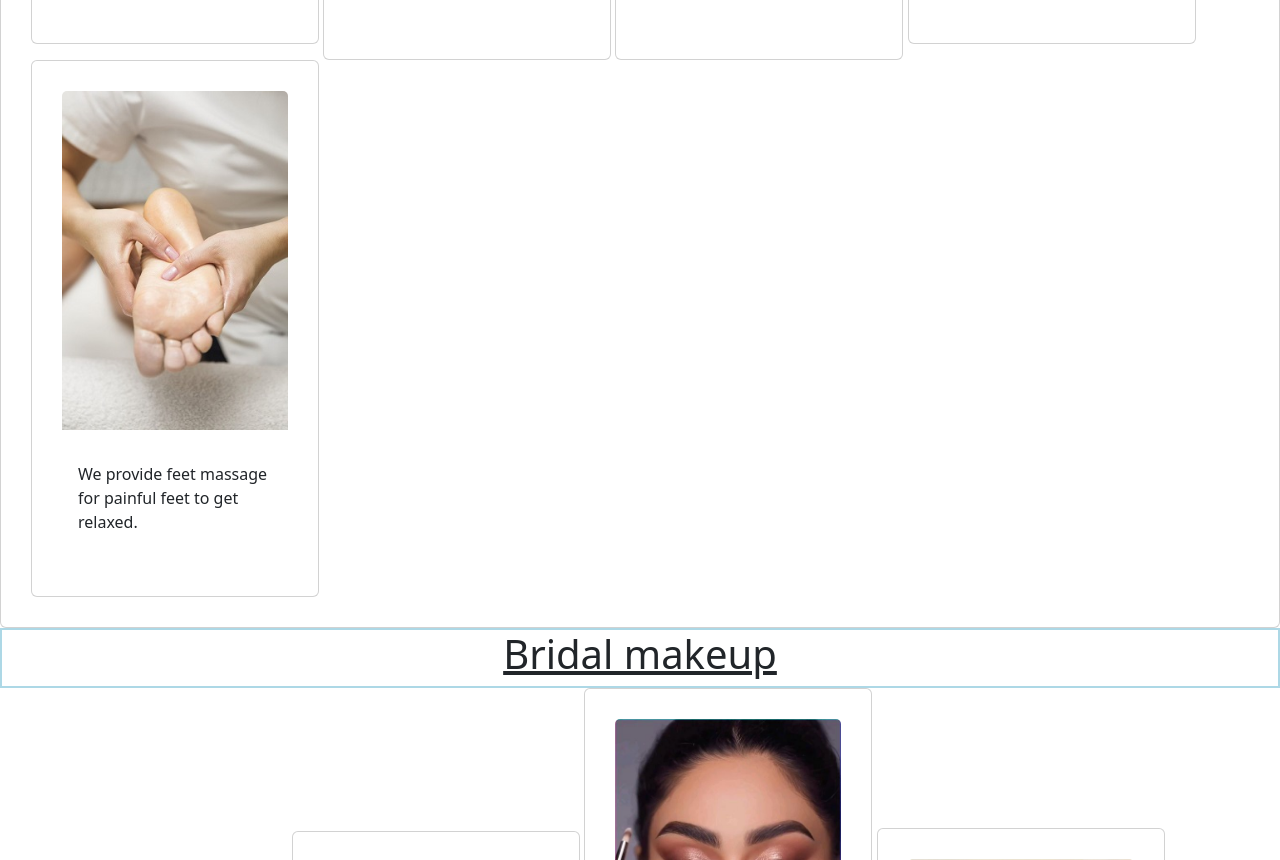
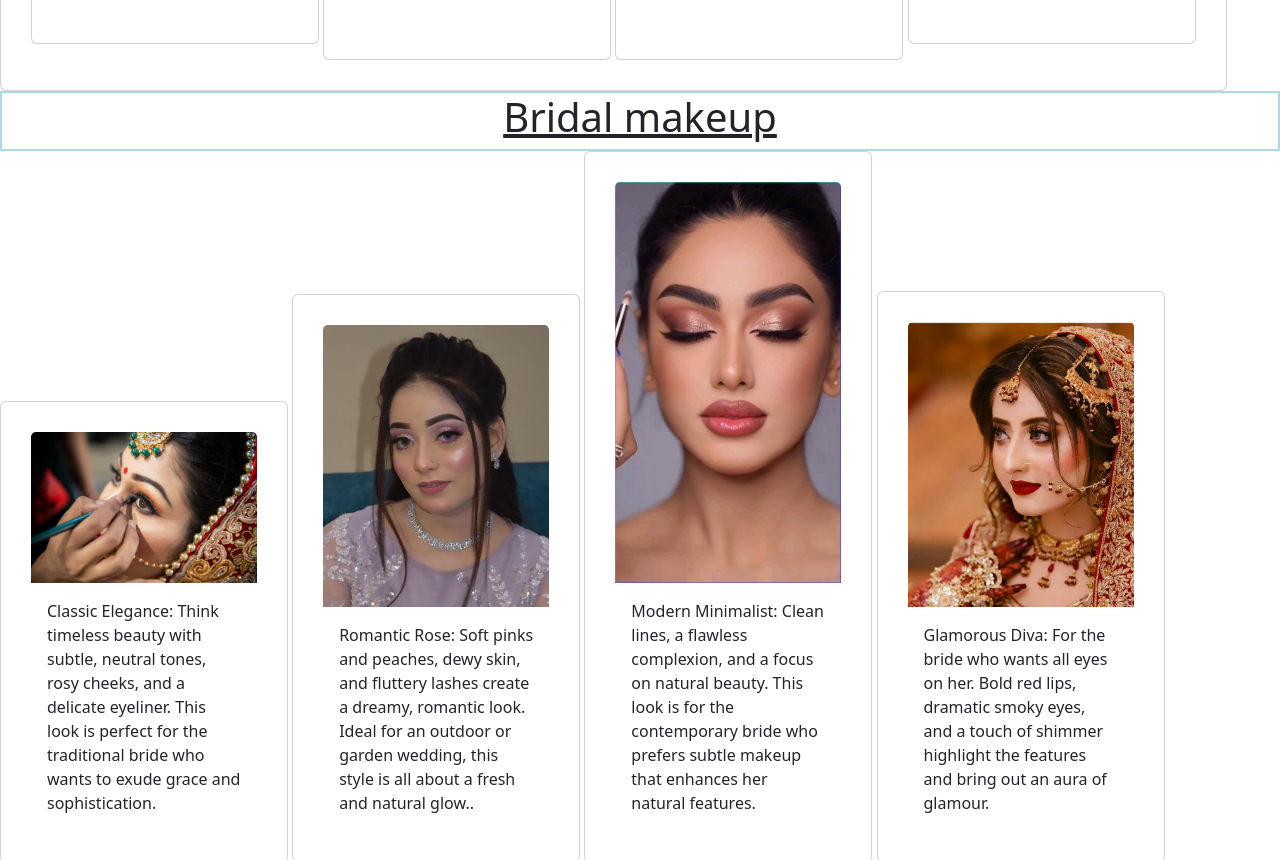
Before and after one commit to Neha7758/Tanyaparlour, a plain HTML site: page index.html in a window 1280 px wide. Shown: the part 2848-3708 px from the top of the page. Drawn offline with nearby package versions, Linux system fonts and the light colour scheme.

Commit message:
Update index.html

```diff
--- a/index.html
+++ b/index.html
@@ -241,12 +241,12 @@
           <p class="card-text">We provide stree free and relaxing head massage</p>
         </div>
       </div>
-       <div class="card" style="width: 18rem;">
+<!--        <div class="card" style="width: 18rem;">
         <img src="feet.jpg" class="card-img-top" alt="...">
         <div class="card-body">
           <p class="card-text"><p>We provide feet massage for painful feet to get relaxed.</p>
         </div>
-      </div>
+      </div> -->
 </div>
 
 
```
